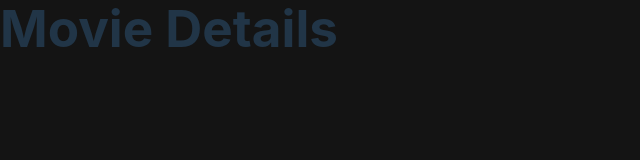
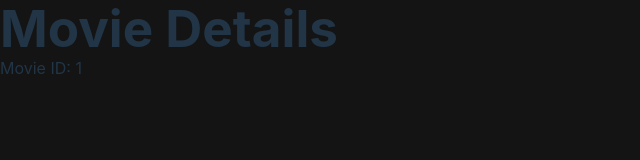
Before and after one commit to mwerth25/MovieStream, a React (Vite) app: page /movie/1 in a window 1280 px wide. Shown: the top 160 px of the page, without its empty margins (0-640 px from the left). Built offline with nearby package versions, Linux system fonts and the light colour scheme.

Commit message:
Fix file paths and add MovieDetails component

```diff
--- a/src/Pages/MovieDetails.jsx
+++ b/src/Pages/MovieDetails.jsx
@@ -1,9 +1,13 @@
 import React from 'react'
+import { useParams } from 'react-router-dom'
 
 function MovieDetails() {
+  const { id } = useParams()
+
   return (
-    <div>
+    <div className="movie-details">
       <h1>Movie Details</h1>
+      <p>Movie ID: {id}</p>
     </div>
   )
 }
```
